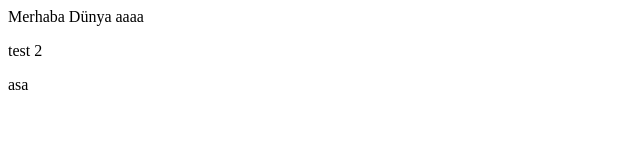
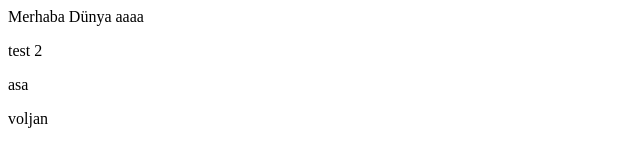
Before and after one commit to volkandogan/testgit, a plain HTML site: page index.html in a window 1280 px wide. Shown: the full height of the page, 0-640 px from the left. Drawn offline with Linux system fonts and the light colour scheme.

Commit message:
branch test

```diff
--- a/index.html
+++ b/index.html
@@ -6,5 +6,6 @@
         <p>Merhaba Dünya aaaa</p>
         <p>test 2</p>
         <p>asa</p>
+        <p>voljan</p>
     </body>
 </html>
```
